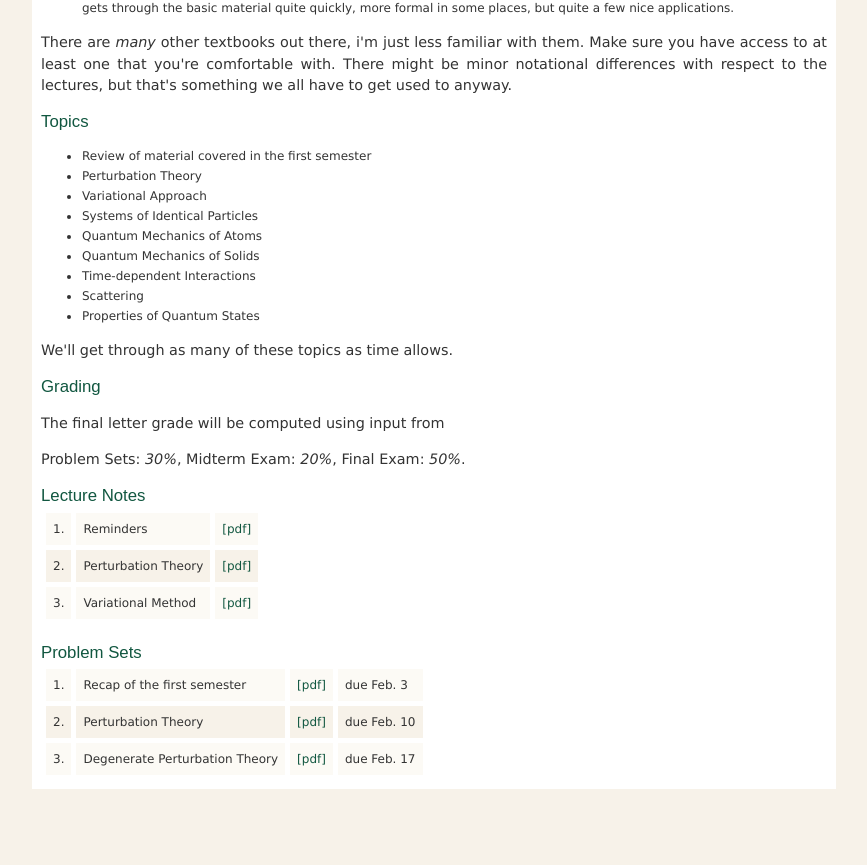
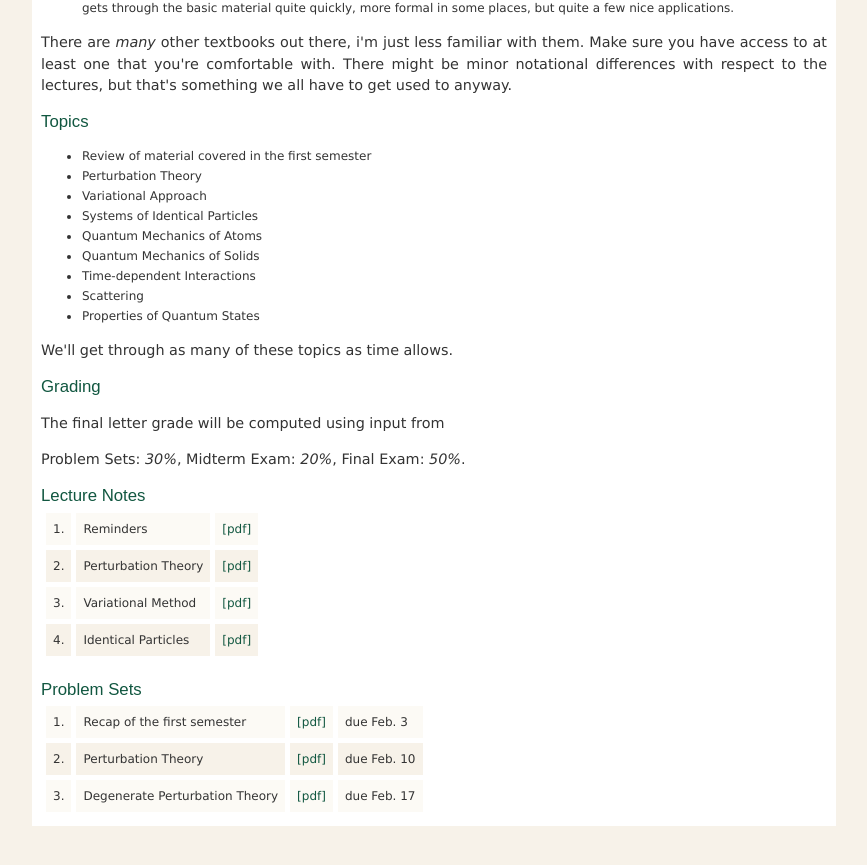
Before and after one commit to jozefdudek/personal_website, a Jekyll site: the page built from Phys314.html, in a window 1280 px wide and 900 px high, scrolled down 1767 px. Shown: the top 865 px of the window, without its empty margins (192-1059 px from the left). Built offline with Jekyll 4.4.1, drawn with Linux system fonts in a browser that asks for light colours.

Commit message:
added identical particles notes

```diff
--- a/Phys314.html
+++ b/Phys314.html
@@ -183,6 +183,14 @@ used to anyway.</p>
       </td>
     </tr>
 
+  <tr class="highlights">
+      <td class="highlights"> 4. </td>
+      <td class="highlights">Identical Particles</td>
+      <td class="highlights">
+        <a href="https://wm1693.box.com/s/tdiadbds6sud3bmnbgshcvg5mnf7chd0">[pdf]</a>
+      </td>
+    </tr>
+
 
   </table>
 
```
